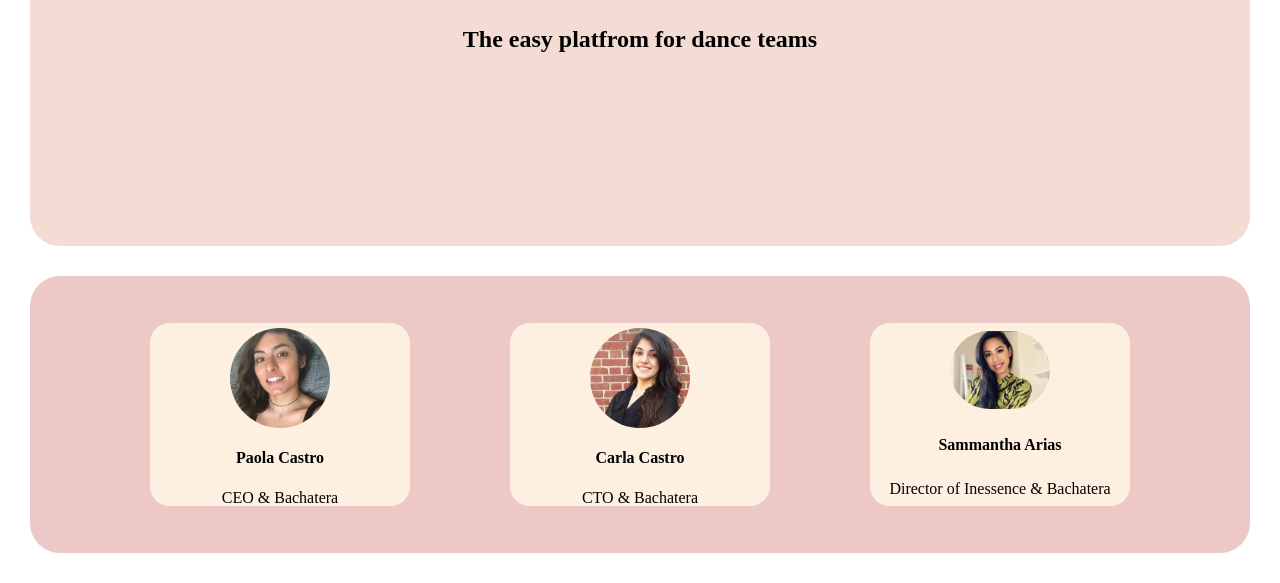
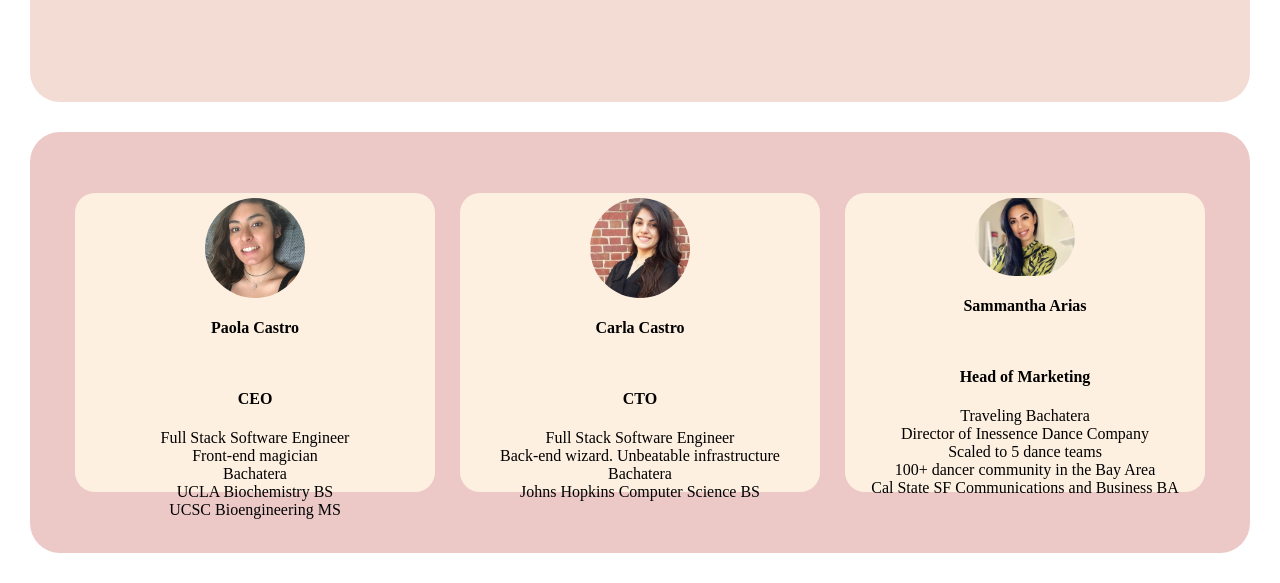
Before and after one commit to carlapcastro/carlapcastro.github.io, a plain HTML site: page index.html in a window 1280 px wide. Shown: the part 277-860 px from the top of the page. Drawn offline with Linux system fonts and the light colour scheme.

Commit message:
Better words?

```diff
--- a/css/styles.css
+++ b/css/styles.css
@@ -47,8 +47,17 @@ body {
   justify-content: space-around;
   background-color: #fef0e1;
   height: 80%;
-  width: 250px;
+  width: 350px;
   border-radius: 20px;
+}
+
+.bio {
+  display: flex;
+  width: 100%;
+  padding: 10px;
+  align-items: center;
+  flex-direction: column;
+  justify-content: center;
 }
 
 .avatar {
--- a/index.html
+++ b/index.html
@@ -28,7 +28,7 @@
   <div class="outer">
     <div class="top">
       <h1>Dancetro</h1>
-      <h2>The easy platfrom for dance teams</h2>
+      <h2>The Technology that Brings the Dance Community to Everyone</h2>
     </div>
     <div class="bios">
       <div class="dancer">
@@ -37,7 +37,12 @@
         </div>
         <h4 class="name"> Paola Castro </h4>
         <div class="bio">
-          CEO & Bachatera
+          <h4>CEO</h4>
+          <div>Full Stack Software Engineer</div>
+          <div>Front-end magician</div>
+          <div>Bachatera</div>
+          <div>UCLA Biochemistry BS</div>
+          <div>UCSC Bioengineering MS</div>
         </div>
       </div>
       <div class="dancer">
@@ -46,7 +51,11 @@
         </div>
         <h4 class="name"> Carla Castro </h4>
         <div class="bio">
-          CTO & Bachatera
+          <h4>CTO</h4>
+          <div>Full Stack Software Engineer</div>
+          <div>Back-end wizard. Unbeatable infrastructure</div>
+          <div>Bachatera</div>
+          <div>Johns Hopkins Computer Science BS</div>
         </div>
       </div>
       <div class="dancer">
@@ -55,7 +64,12 @@
         </div>
         <h4 class="name"> Sammantha Arias </h4>
         <div class="bio">
-          Director of Inessence & Bachatera
+          <h4>Head of Marketing</h4>
+          <div>Traveling Bachatera</div>
+          <div>Director of Inessence Dance Company</div>
+          <div>Scaled to 5 dance teams</div>
+          <div>100+ dancer community in the Bay Area</div>
+          <div>Cal State SF Communications and Business BA</div>
         </div>
       </div>
     </div>
```
